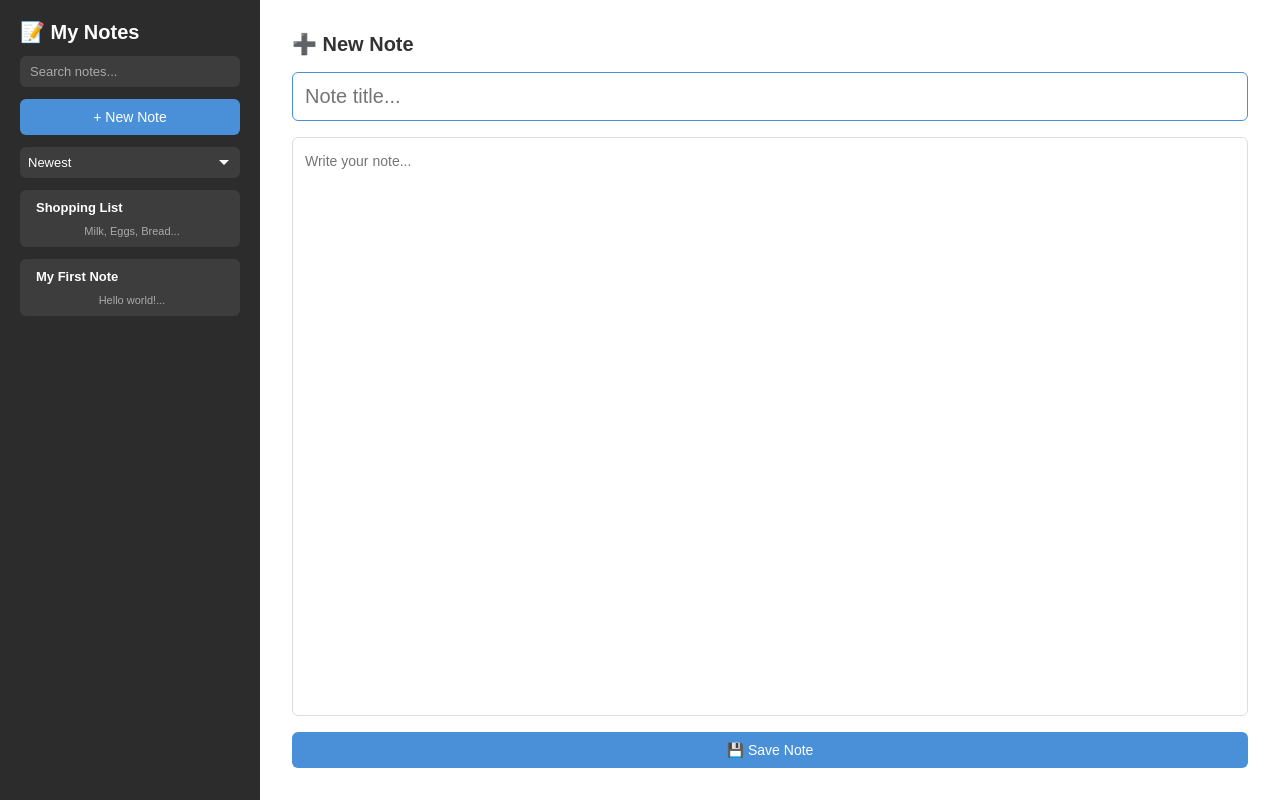
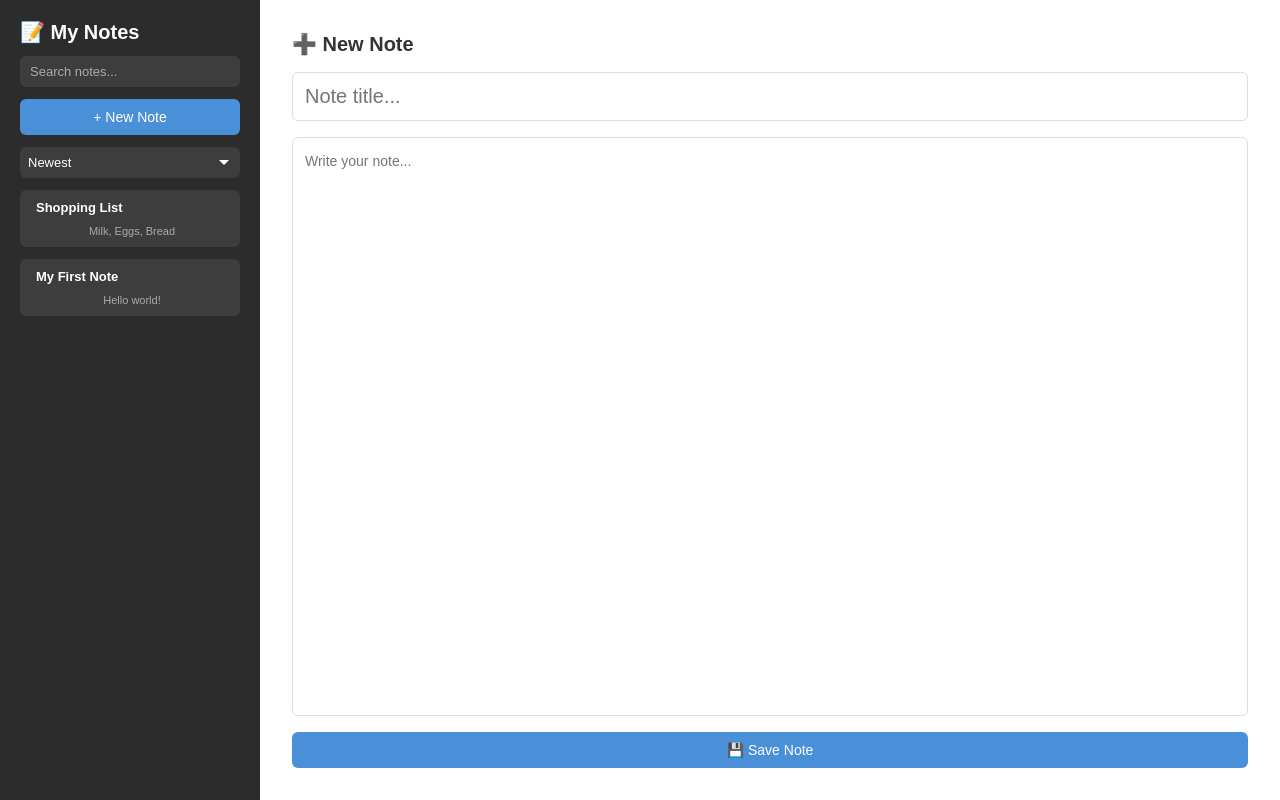
Before and after one commit to MahadNisarKhan/Notes-App, a React (Vite) app: page / in a window 1280 px wide. Built offline with nearby package versions, Linux system fonts and the light colour scheme.

Commit message:
update Notes.jsx

```diff
--- a/src/Components/Notes.jsx
+++ b/src/Components/Notes.jsx
@@ -30,10 +30,9 @@ function Notes() {
     }, [notes]);
 
 
-    useEffect(() => {  // focus title input when a note is selected
-        titleInputRef.current.focus();
-    }, [selectedId]); // selectedId is null at starting, so when a note is selected, then seletedId will change and this useEffect will run and focus the title input
-
+    useEffect(() => { // focus title input when a note is selected
+    if (selectedId !== null) titleInputRef.current.focus(); // selectedId is null at starting (so, no focus on title input), so when a note is selected, then seletedId will change and this useEffect will run and focus the title input
+}, [selectedId]);
 
     // Click + -> clear form
     const clickNewNote = () => {
@@ -105,7 +104,7 @@ function Notes() {
             );
         })
         .sort((a, b) => {
-            if (sortOption === 'newest') return b.id - a.id;  // bigger id = newer
+            if (sortOption === 'newest') return b.id - a.id;  // bigger id = newer -> Date.now() returns milliseconds — so two notes would never be saved within the same millisecond
             if (sortOption === 'oldest') return a.id - b.id;  // smaller id = older
             if (sortOption === 'A-Z') return a.title.localeCompare(b.title); // alphabetical
             return 0;
@@ -125,7 +124,7 @@ function Notes() {
                         placeholder="Search notes..."
                         value={search}
                         onChange={(e) => { setSearch(e.target.value); }} />
-                    <button id="new" onClick={() => {clickNewNote(); setSidebarOpen(false) }}>+ New Note</button>
+                    <button id="new" onClick={() => { clickNewNote(); setSidebarOpen(false) }}>+ New Note</button>
 
                     <select id="sort"
                         value={sortOption}
@@ -147,7 +146,9 @@ function Notes() {
                                 onClick={() => { clickNote(note); setSidebarOpen(false); }} >
 
                                 <strong>{note.title}</strong>
-                                <p>{note.content.slice(0, 40)}...</p>  {/* will add ... at 40th character of the note content */}
+                                <p>{note.content.length > 40
+                                    ? note.content.slice(0, 40) + '...'
+                                    : note.content}</p>  {/* will add ... at 40th character of the note content */}
                             </div>
                         );
                     })}
```
